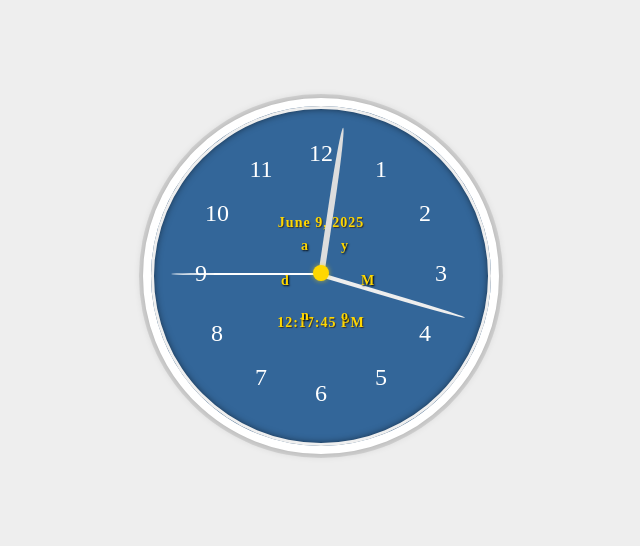
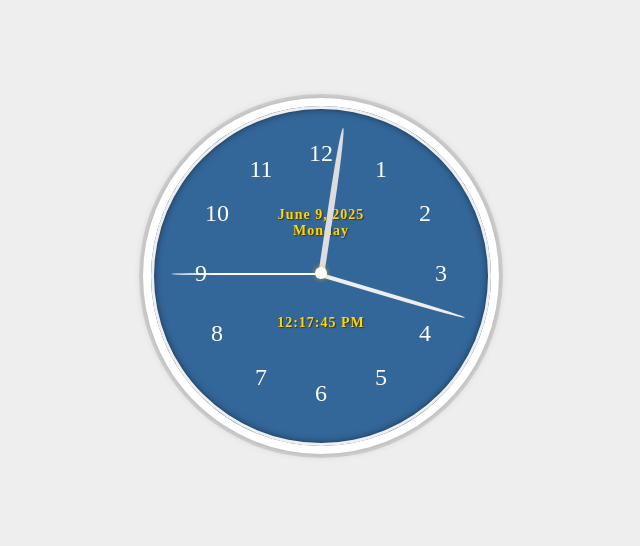
Before and after one commit to imrankabir/clock, a website: page index.html in a window 1280 px wide. Shown: the part 124-670 px from the top of the page, without its empty margins (319-959 px from the left). Drawn offline with Linux system fonts and the light colour scheme.

Commit message:
clock auto commit on 2025-06-09 05:17:40 PM

```diff
--- a/index.html
+++ b/index.html
@@ -5,7 +5,7 @@
     <meta name="viewport" content="width=device-width, initial-scale=1.0, maximum-scale=1, user-scalable=0">
     <title>Clock</title>
     <link rel="shortcut icon" type="image/x-icon" href="favicon.png">
-    <link rel="stylesheet" href="style.css">
+    <link rel="stylesheet" href="style.css?v=1">
   </head>
   <body>
     <div class="clock">
@@ -26,7 +26,6 @@
         <div class="hand minute-hand"></div>
         <div class="hand second-hand"></div>
         <div class="center-dot"></div>
-        <div class="day-circle"></div>
         <div class="date-time">
           <div class="date"></div>
           <div class="time"></div>
@@ -34,6 +33,6 @@
       </div>
     </div>
     <!-- <script src="node_modules/track-visitor/track-visitor.js" defer></script> -->
-    <script src="script.js" defer></script>
+    <script src="script.js?v=1" defer></script>
   </body>
 </html>
--- a/script.js
+++ b/script.js
@@ -20,46 +20,24 @@ const setClock = e => {
   const hoursDegrees = (hours / 12) * 360 + (minutes / 60) * 30 + 90;
   hourHand.style.transform = `rotate(${hoursDegrees}deg)`;
 
-  document.querySelector(".date").textContent = now.toLocaleString("en-US", {
+  const date = document.querySelector(".date");
+  const time = document.querySelector(".time");
+
+  date.innerHTML = now.toLocaleString("en-US", {
     day: "numeric",
     month: "long",
     year: "numeric",
   });
+  date.innerHTML += '<br>';
+  date.innerHTML += now.toLocaleString("en-US", {
+    weekday: "long"
+  });
 
-  document.querySelector(".time").textContent = now.toLocaleString("en-US", {
+  time.innerHTML = now.toLocaleString("en-US", {
     hour: "numeric",
     minute: "numeric",
     second: "numeric",
     hour12: true,
-  });
-
-  // document.querySelector(".day-circle").innerHTML = `<span>${now.toLocaleString("en-US", {
-  //   weekday: "long"
-  // })}</span>`;
-
-  // const day = now.toLocaleString("en-US", { weekday: "long" });
-  // const circle = document.querySelector(".day-circle");
-  // circle.innerHTML = "";
-  // const angleStep = 360 / day.length;
-  // [...day].forEach((char, index) => {
-  //   const span = document.createElement("span");
-  //   span.innerText = char;
-  //   const angle = angleStep * index;
-  //   span.style.transform = `rotate(${angle}deg)`;
-  //   circle.appendChild(span);
-  // });
-
-  const day = now.toLocaleString("en-US", { weekday: "long" });
-  const circle = document.querySelector(".day-circle");
-  circle.innerHTML = "";
-  const radius = 40;
-  const angleStep = 360 / day.length;
-  [...day].forEach((char, index) => {
-    const span = document.createElement("span");
-    span.textContent = char;
-    const angle = angleStep * index;
-    span.style.transform = `rotate(${angle}deg) translate(${radius}px) rotate(${-angle}deg)`;
-    circle.appendChild(span);
   });
 
 }
--- a/style.css
+++ b/style.css
@@ -2,6 +2,7 @@
   --bg-color: #eee;
   --clock-size: 300px;
   --clock-bg-color: #369;
+  --clock-day-color: #abc;
   --clock-date-color: gold;
   --clock-border-color: #fff;
   --clock-hour-hand-color: #ddd;
@@ -16,7 +17,7 @@ body {
   display: flex;
   align-items: center;
   justify-content: center;
-  background-color: var(--bg-color);
+  background: var(--bg-color);
 }
 .clock {
   display: none;
@@ -54,6 +55,7 @@ body {
 }
 .date {
   padding-top: 50px;
+  text-align: center;
   justify-content: flex-start;
   color: var(--clock-date-color);
 }
@@ -134,76 +136,12 @@ body {
 .center-dot {
   top: 50%;
   left: 50%;
+  width: 12px;
   z-index: 10;
-  width: 16px;
-  height: 16px;
+  height: 12px;
   position: absolute;
   border-radius: 50%;
-  background-color: gold;
   transform: translate(-50%, -50%);
+  background: var(--clock-hands-color);
   box-shadow: 0 0 5px rgba(255, 215, 0, 0.6);
 }
-/*.day-circle {
-  top: 50%;
-  left: 50%;
-  color: gold;
-  width: 100px;
-  height: 100px;
-  display: flex;
-  font-size: 14px;
-  font-weight: bold;
-  border-radius: 50%;
-  position: absolute;
-  text-align: center;
-  align-items: center;
-  justify-content: center;
-  text-shadow: 1px 1px 2px #000;
-  transform: translate(-50%, -50%);
-}
-.day-circle span {
-  display: inline-block;
-  transform: rotate(-90deg);
-  animation: spinText 60s linear infinite;
-}
-@keyframes spinText {
-  to { transform: rotate(270deg); }
-  from { transform: rotate(-90deg); }
-}*/
-/*.day-circle {
-  top: 50%;
-  left: 50%;
-  width: 120px;
-  height: 120px;
-  position: absolute;
-  pointer-events: none;
-  transform: translate(-50%, -50%);
-}
-.day-circle span {
-  top: 50%;
-  left: 50%;
-  color: gold;
-  font-size: 14px;
-  font-weight: bold;
-  position: absolute;
-  transform-origin: 0 60px;
-  text-shadow: 1px 1px 2px #000;
-}*/
-.day-circle {
-  position: absolute;
-  top: 50%;
-  left: 50%;
-  width: 0;
-  height: 0;
-  pointer-events: none;
-  transform: translate(-50%, -50%);
-}
-.day-circle span {
-  position: absolute;
-  left: 0;
-  top: 0;
-  transform-origin: center center;
-  color: gold;
-  font-weight: bold;
-  font-size: 14px;
-  text-shadow: 1px 1px 2px #000;
-}
```
